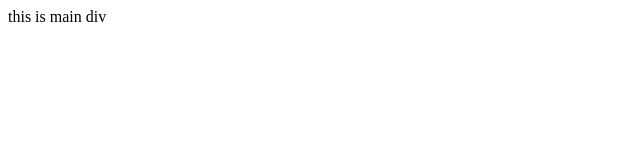
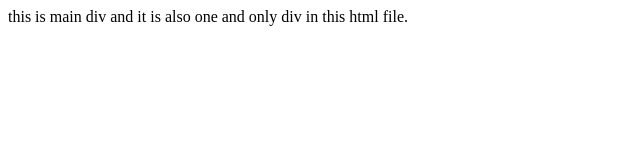
Before and after one commit to amit21709/javascript, a plain HTML site: page index.html in a window 1280 px wide. Shown: the whole page, without its empty margins (0-640 px from the left). Drawn offline with Linux system fonts and the light colour scheme.

Commit message:
third commit

```diff
--- a/index.html
+++ b/index.html
@@ -7,7 +7,7 @@
 </head>
 <body>
     <div>
-        this is main div
+        this is main div and it is also one and only div in this html file.
     </div>
 </body>
 </html>
```
Also changed, not shown: style.css (added).
